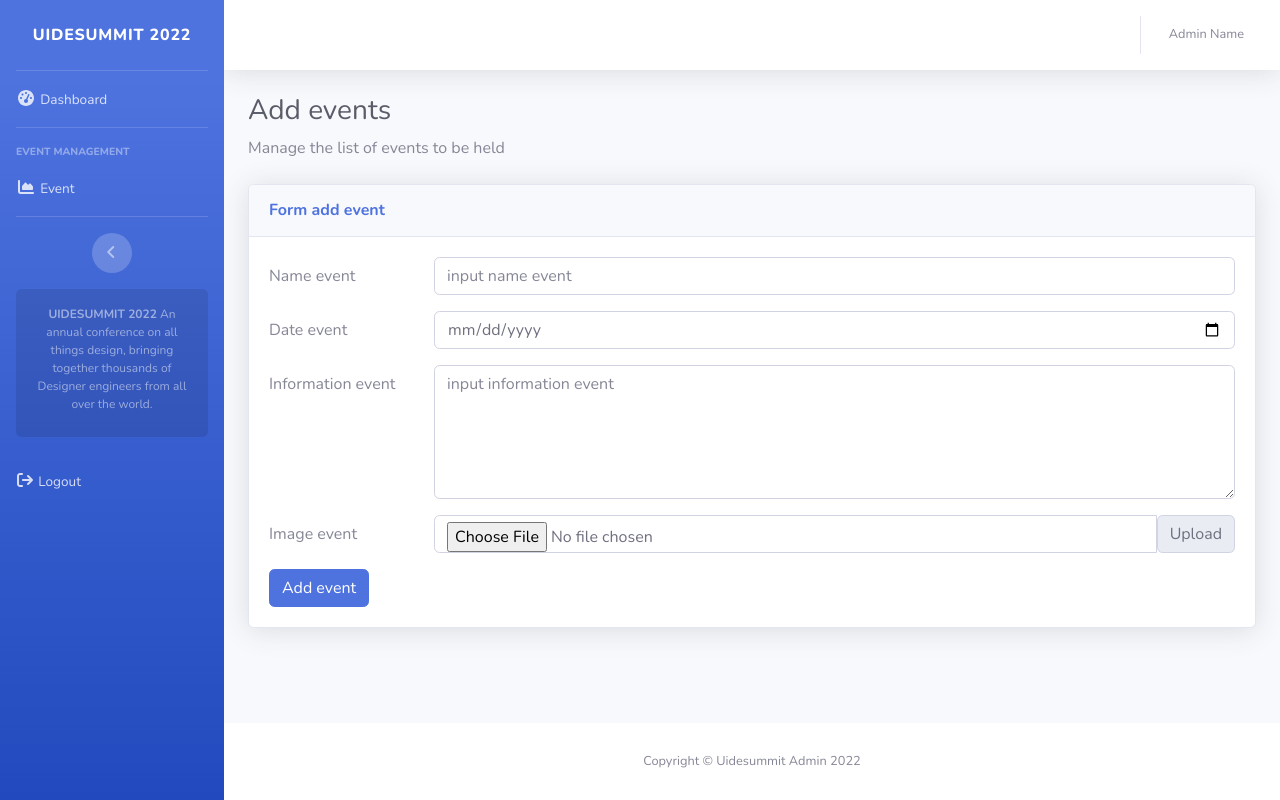
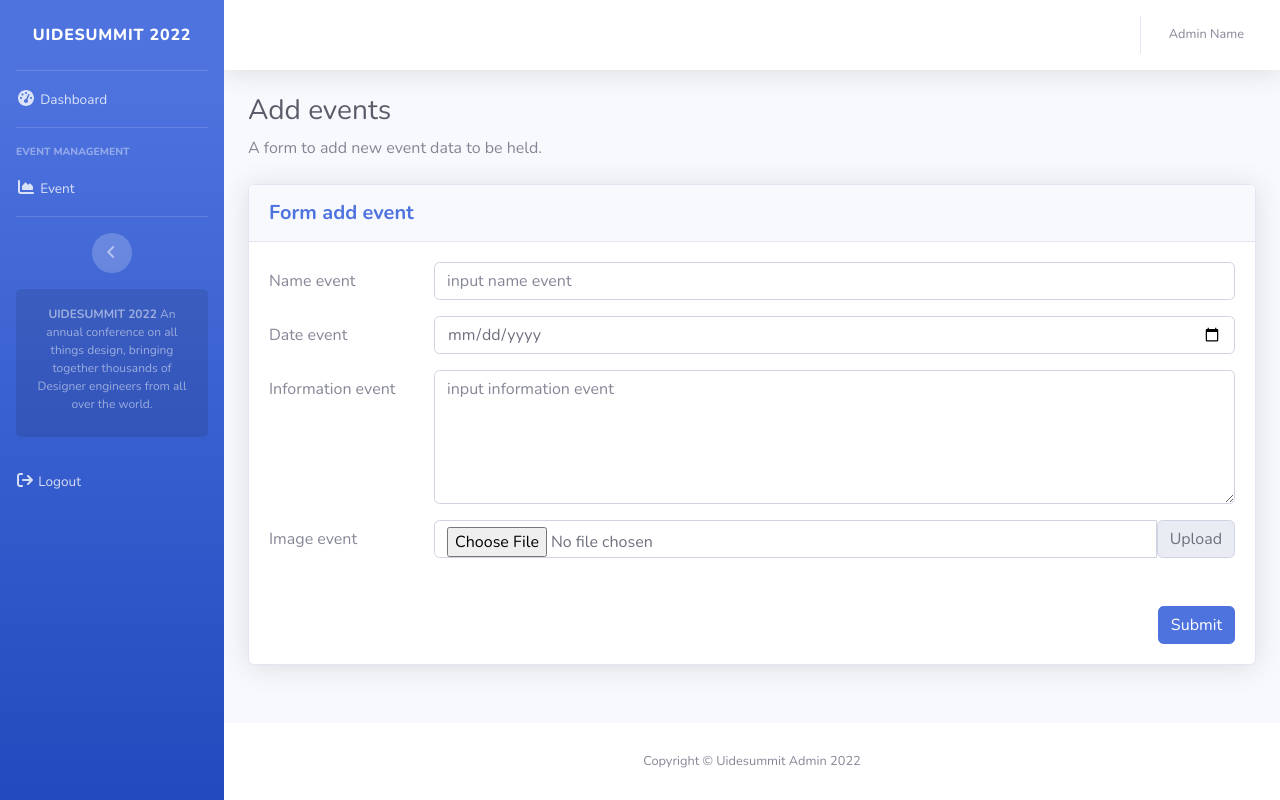
Before and after one commit to roziqinkhoeru/uidesummit, a CodeIgniter 4 app: template app/Views/admin/addEvent.php in a window 1280 px wide. Run offline with PHP 8.4 and a stand-in for CodeIgniter, Linux system fonts and the light colour scheme; the template is opened without the code that fills it, so the values that code supplies are empty; some libraries are stand-ins or nearby versions.

Commit message:
Update view add event

```diff
--- a/app/Views/admin/addEvent.php
+++ b/app/Views/admin/addEvent.php
@@ -7,13 +7,14 @@
 
     <!-- Page Heading -->
     <h1 class="h3 mb-2 text-gray-800">Add events</h1>
-    <p class="mb-4">Manage the list of events to be held</p>
+    <p class="mb-4">A form to add new event data to be held.</p>
 
     <!-- DataTales Example -->
     <div class="card shadow mb-4">
         <div class="card-header py-3">
-            <h6 class="m-0 font-weight-bold text-primary">Form add event</h6>
+            <h5 class="m-0 font-weight-bold text-primary">Form add event</h5>
         </div>
+
         <div class="card-body">
             <form action="/event/saveEvent" method="post" enctype="multipart/form-data">
                 <!-- name event -->
@@ -38,7 +39,7 @@
                     </div>
                 </div>
                 <!-- image event -->
-                <div class="row mb-3">
+                <div class="row mb-5">
                     <label for="inpitImage" class="col-sm-2 col-form-label">Image event</label>
                     <div class="col-sm-10">
                         <div class="input-group">
@@ -47,7 +48,9 @@
                         </div>
                     </div>
                 </div>
-                <button type="submit" class="btn btn-primary">Add event</button>
+                <div class="d-flex justify-content-end">
+                    <button type="submit" class="btn btn-primary">Submit</button>
+                </div>
             </form>
         </div>
     </div>
```
